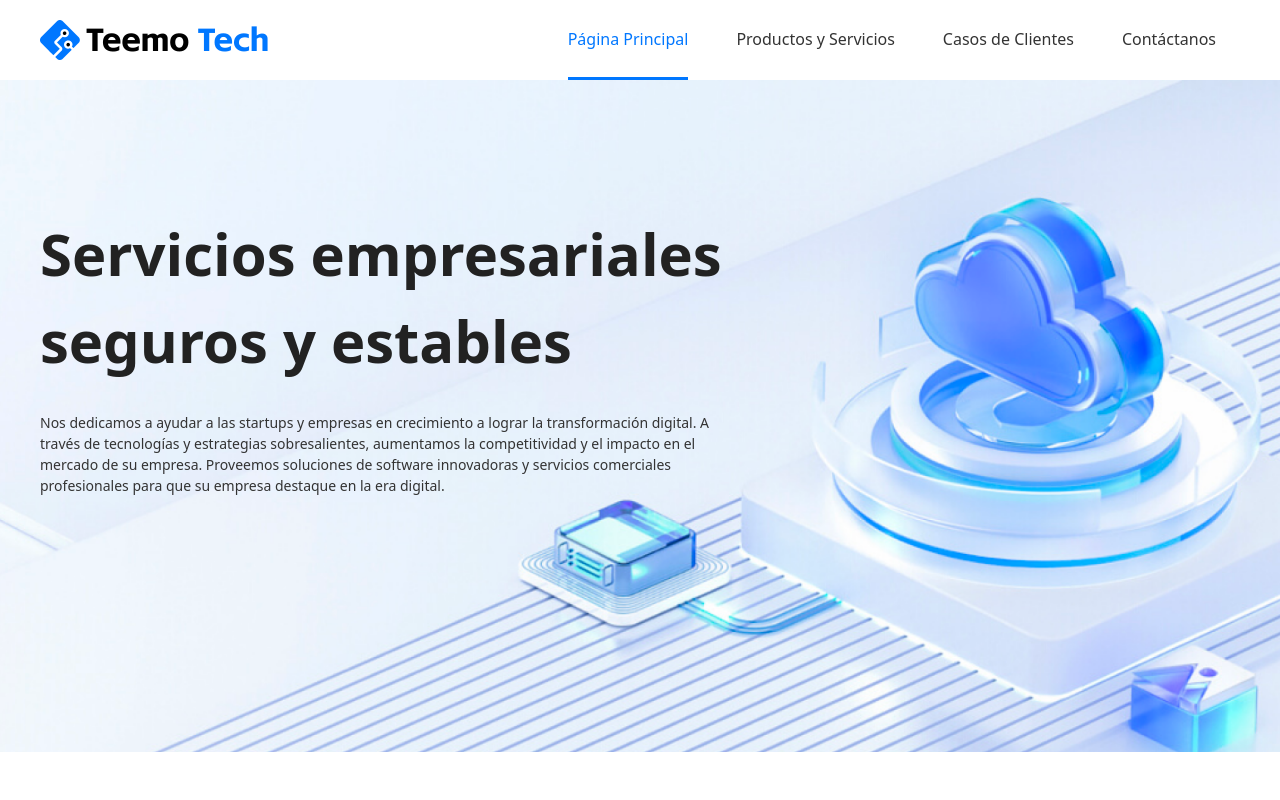
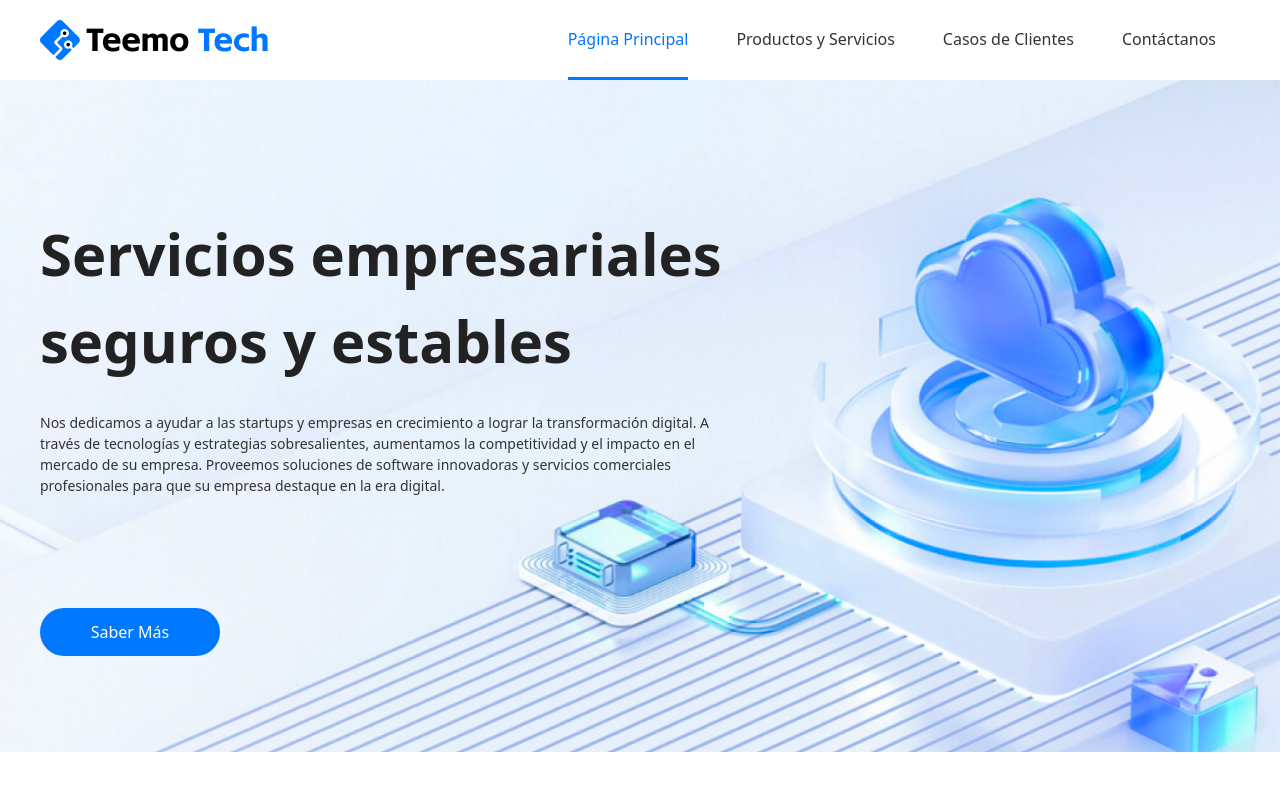
Before and after one commit to teemopay/teem-tallinet, a Next.js app: page / in a window 1280 px wide. Shown: the top 800 px of the page. Built offline with nearby package versions, Linux system fonts and the light colour scheme.

Commit message:
feat:1457

```diff
--- a/app/page.tsx
+++ b/app/page.tsx
@@ -72,6 +72,11 @@ export default function Home() {
             software innovadoras y servicios comerciales profesionales para que
             su empresa destaque en la era digital.
           </div>
+          <a href="/About">
+            <button className="mt-[112px]  bg-[#0077FF] relative  h-[48px] w-full max-w-[180px] rounded-full  font-medium text-white cursor-pointer">
+              Saber Más
+            </button>
+          </a>
         </div>
       </div>
       <div className="flex justify-center items-start px-[40px]">
```
